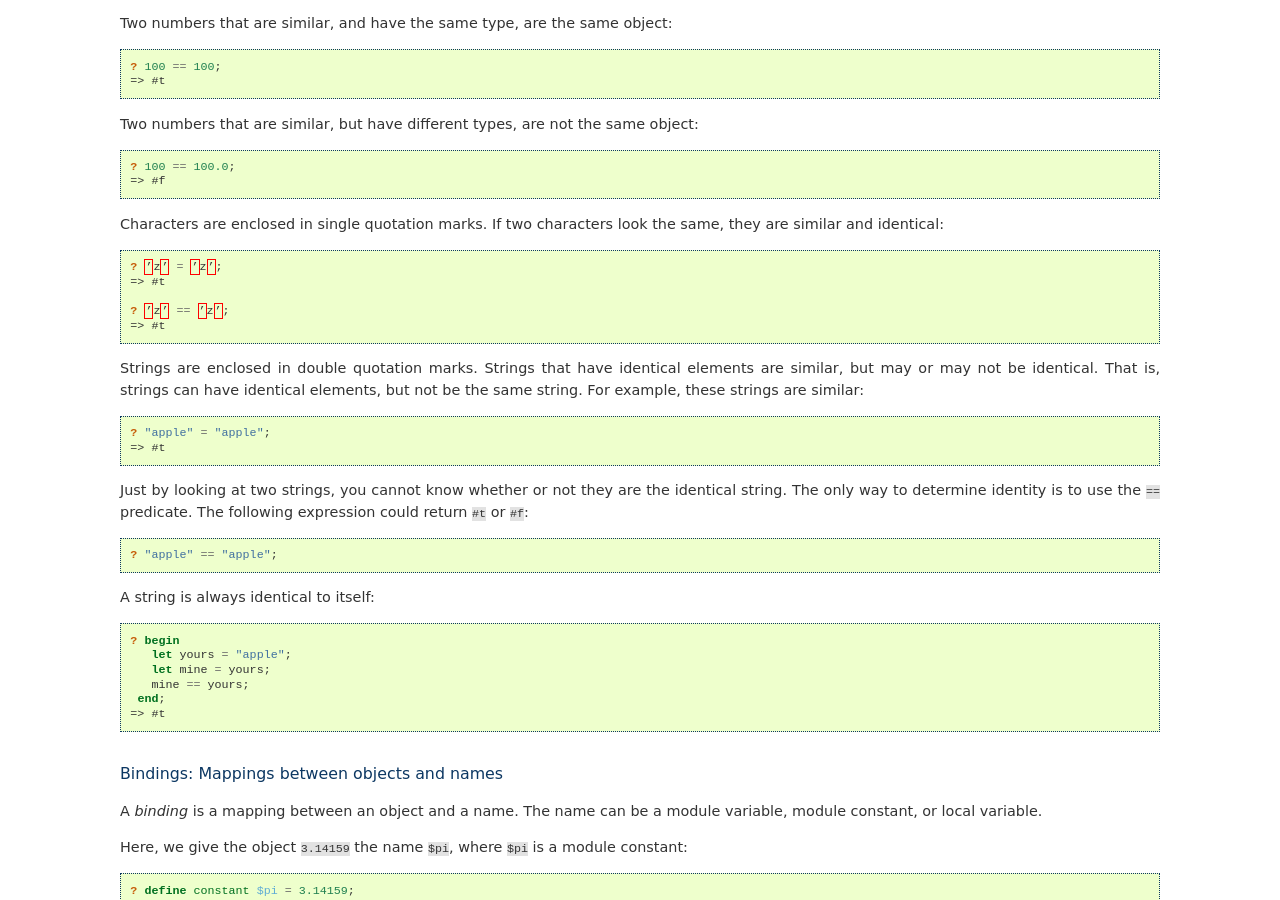
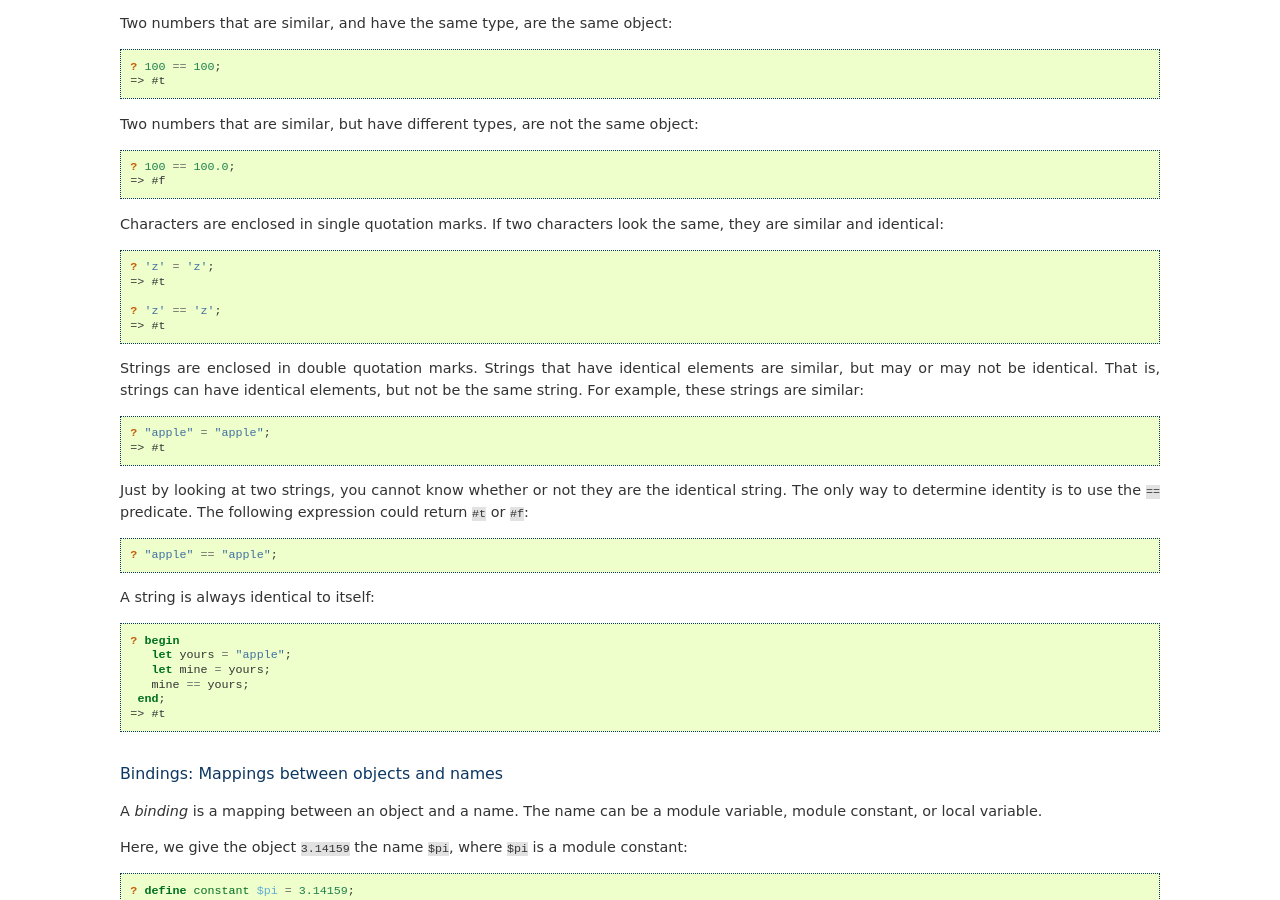
Before and after one commit to dylan-lang/dylan-programming-book, a Sphinx documentation site: the page built from source/oo-1.rst, in a window 1280 px wide and 900 px high, scrolled down 5867 px. Built offline with Sphinx 7.4.7, drawn with Linux system fonts in a browser that asks for light colours.

Commit message:
Fix reST errors

```diff
--- a/source/collect.rst
+++ b/source/collect.rst
@@ -120,7 +120,7 @@ function ``element``. The following examples are equivalent:
 .. code-block:: dylan-console
 
     ? *greeting*[0];
-      ’j’
+    => ’j’
 
     ? element(*greeting*, 0);
     => ’j’
--- a/source/nlanding.rst
+++ b/source/nlanding.rst
@@ -1024,7 +1024,7 @@ Now, we show the result of running ``test-airport``:
 
 .. code-block:: dylan-console
 
-    ? test-airport():
+    ? test-airport();
     => Detailed aircraft schedule for Airport BLA
     => 6:00: Flight KN 62 at Runway 11R-29L
     => 6:02: Flight KN 62 at Taxiway Echo
@@ -1047,10 +1047,10 @@ Now, we show the result of running ``test-airport``:
     => 7:16: Flight KN 12 at Runway 11R-29L
     => 7:18: Flight KN 12 at Taxiway Echo
     => 7:18: Flight KN 18 at Runway 11R-29L
-
     => 7:19: Flight KN 12 at Gate A1
     => 7:20: Flight KN 18 at Taxiway Echo
     => 7:20: Flight KN 44 at Runway 11R-29L
+
     => 7:21: Flight KN 18 at Gate A2
     => 7:22: Flight KN 44 at Taxiway Echo
     => 7:53: Flight KN 12 at Taxiway Echo
--- a/source/oo-1.rst
+++ b/source/oo-1.rst
@@ -433,10 +433,10 @@ look the same, they are similar and identical:
 
 .. code-block:: dylan-console
 
-    ? ’z’ = ’z’;
+    ? 'z' = 'z';
     => #t
 
-    ? ’z’ == ’z’;
+    ? 'z' == 'z';
     => #t
 
 Strings are enclosed in double quotation marks. Strings that have
```
